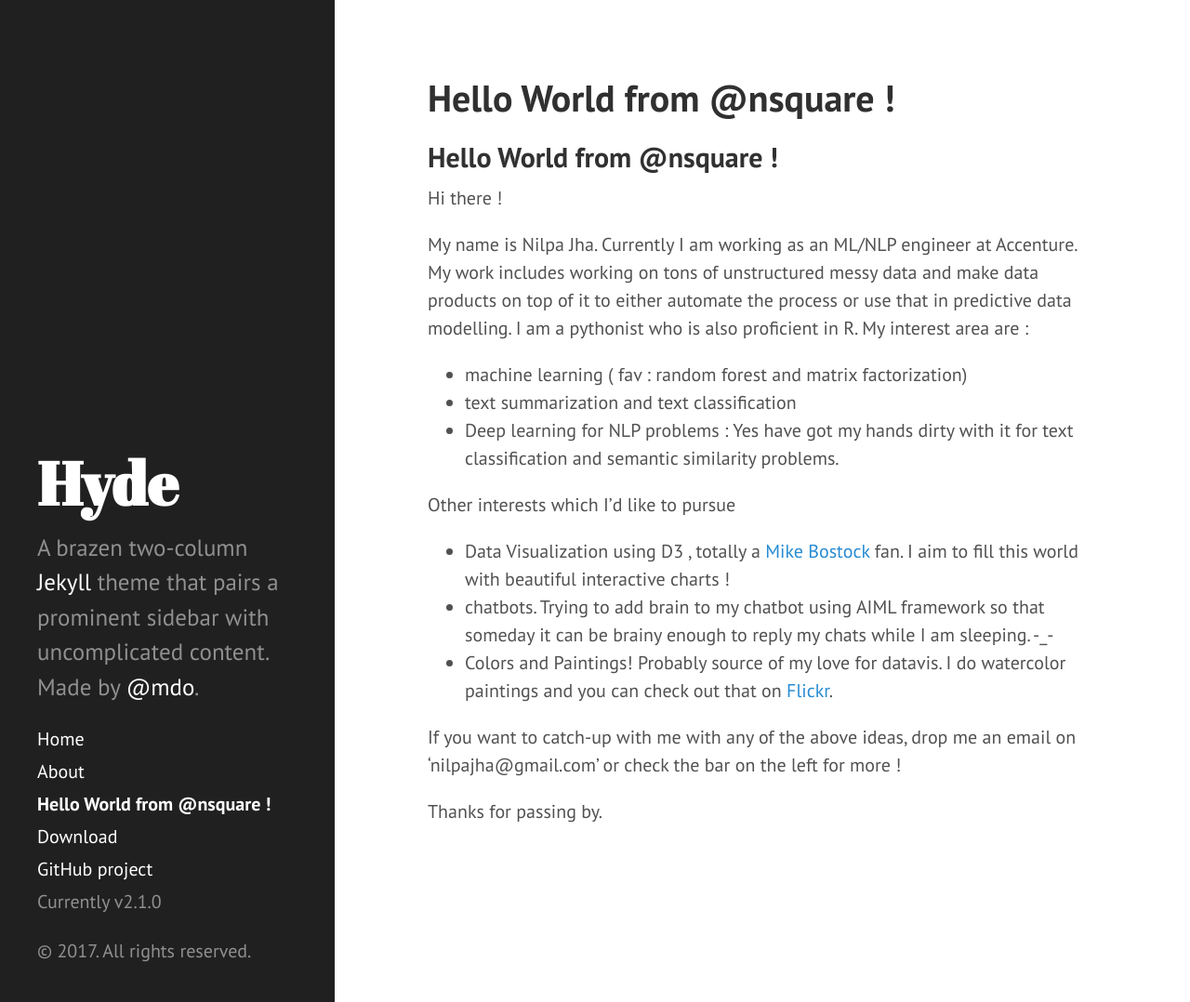
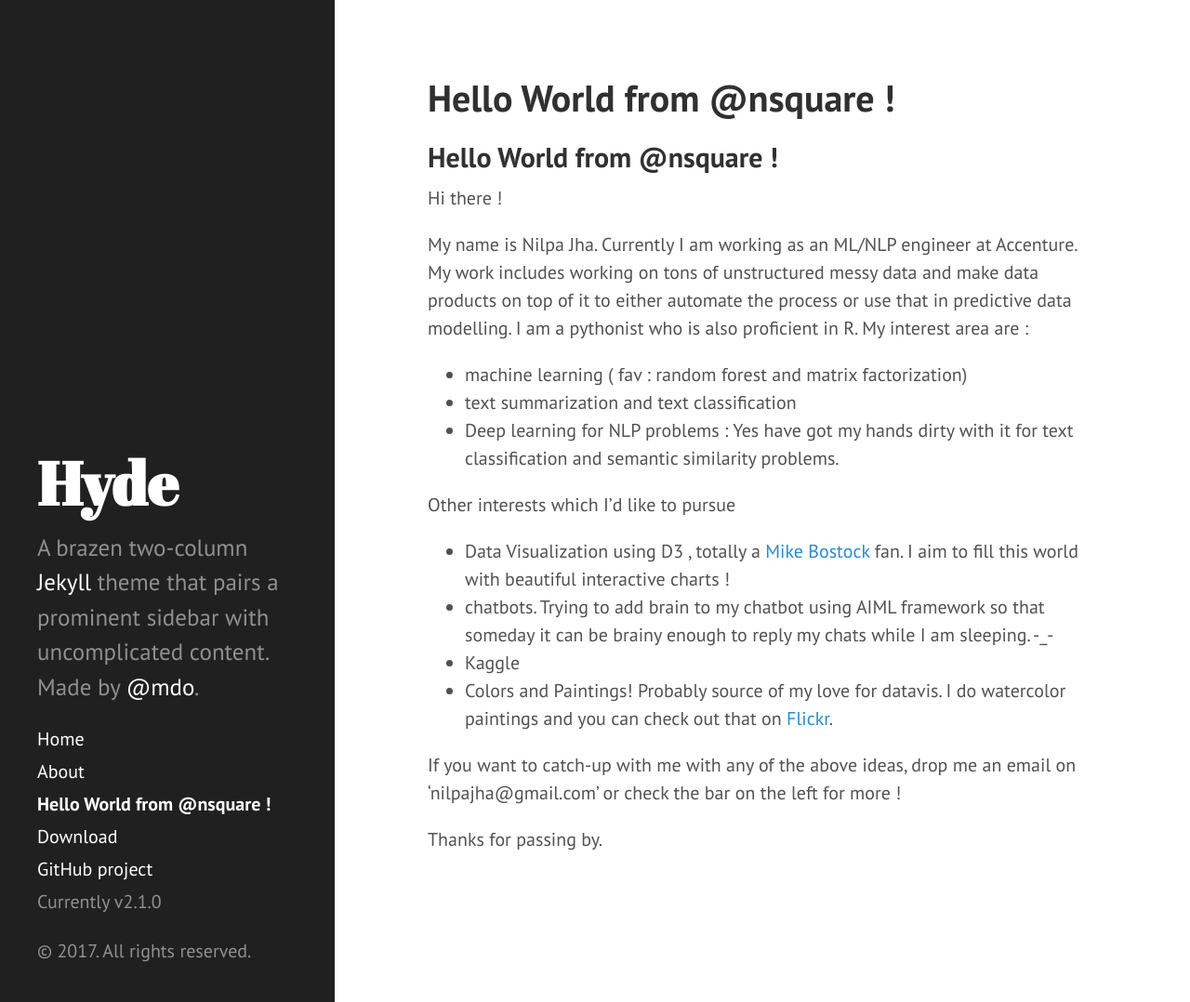
Before and after one commit to nsquare/nsquare.github.io, a Jekyll site: the page built from index.md, in a window 1280 px wide and 1078 px high. Shown: the whole window at 93% size. Built offline with Jekyll 4.4.1, drawn with Linux system fonts in a browser that asks for light colours; our own code applies the rules of GitHub Pages for plain Markdown files; Markdown is read by kramdown in place of the engine named in the settings; the list of posts is cut into pages by our own code.

Commit message:
Adding content for my page

```diff
--- a/index.md
+++ b/index.md
@@ -12,6 +12,7 @@ Other interests which I'd like to pursue
 
 - Data Visualization using D3 , totally a [Mike Bostock](https://github.com/mbostock) fan. I aim to fill this world with beautiful interactive charts !
 - chatbots. Trying to add brain to my chatbot using AIML framework so that someday it can be brainy enough to reply my chats while I am sleeping. -_-
+- Kaggle
 - Colors and Paintings! Probably source of my love for datavis. I do watercolor paintings and you can check out that on [Flickr](https://www.flickr.com/photos/pagal_ladkii/).
 
 If you want to catch-up with me with any of the above ideas, drop me an email on 'nilpajha@gmail.com' or check the bar on the left for more !
```
